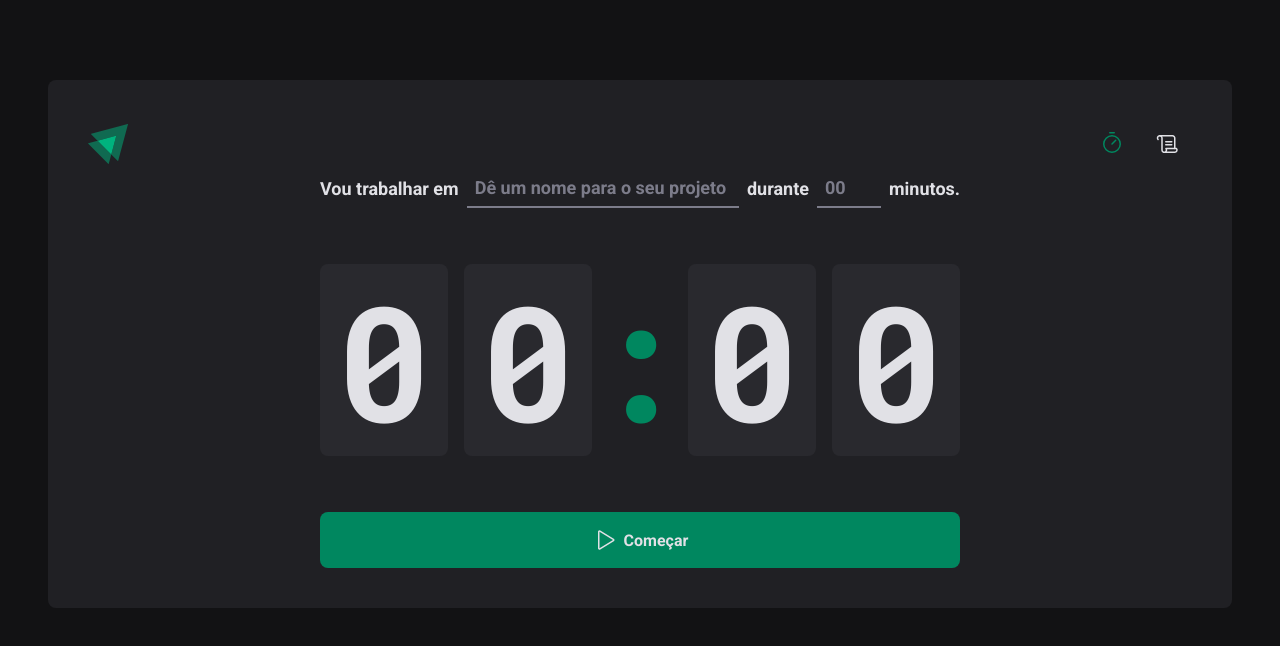
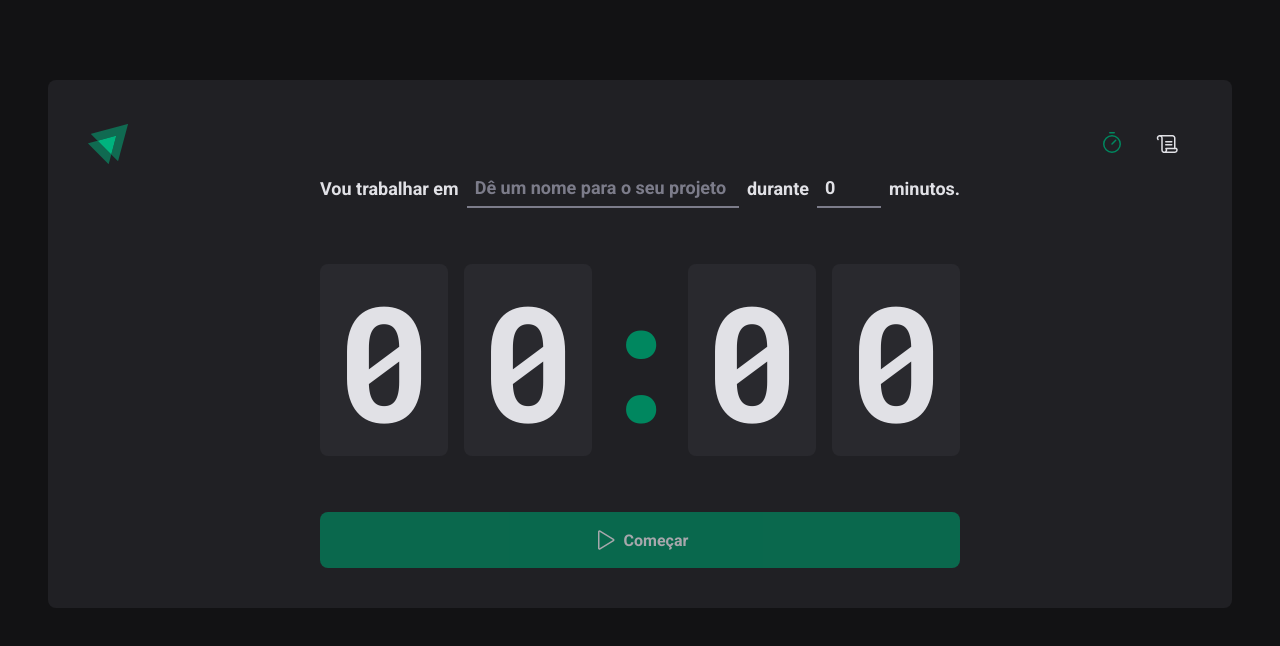
Before and after one commit to mateussk83/Exercises-Ignite-React, a React (Vite) app in the folder ignite-timer/: page / in a window 1280 px wide. Shown: the top 646 px of the page. Built offline with nearby package versions, Linux system fonts and the light colour scheme.

Commit message:
reset task and amount of minutes when there is onSubmit

```diff
--- a/ignite-timer/src/pages/Home/index.tsx
+++ b/ignite-timer/src/pages/Home/index.tsx
@@ -12,9 +12,18 @@
 const newCycleFormValidationSchema = zod.object({
   // aqui falamos que a task tem que ser uma string e tem que ter no minimo é um caracter e caso nao tiver mostrar a mensagem'Informe a tarefa'
   task: zod.string().min(1, 'Informe a tarefa'),
-  MinutesAmount: zod.number().min(5).max(60),
+  minutesAmount: zod.number().min(5).max(60),
 })
 
+// sempre que queremos referenciar algo do javascript dentro do typescript utilizamos typeof
+// aqui estamos criando a interface do typescript porem utilizando zod e o objeto NewCycleFormDataValidationSchema como referencia para tipagem de task e minutesAmount se torna mesma coisa do que
+/*
+interface NewCycleFormData {
+  task: string;
+  minutesAmount: number;
+}
+*/
+type NewCycleFormData = zod.infer<typeof newCycleFormValidationSchema>
 
 
 /* Controlled vs Uncontrolled
@@ -27,13 +36,20 @@
    // register -> ele vai adicionar um input no formulario
    //
    // watch -> eu consigo com este parametro watch ficar monitorando o input que eu quiser em tempo real como o useState
-  const { register, handleSubmit, watch } = useForm({
+  const { register, handleSubmit, watch, reset } = useForm<NewCycleFormData>({
     resolver: zodResolver(newCycleFormValidationSchema),
+    // useForm tbm pode configurar o valor inicial que a variavel vai ter!
+    defaultValues: {
+      task: '',
+      minutesAmount: 0,
+    }
   })
 
-  function handleCreateNewCycle(data: any) {
+  function handleCreateNewCycle(data: NewCycleFormData) {
     //data -> são os dados do nosso formulario
     console.log(data)
+    // reset volta para o valor inicial que foi definido la no defaultValues
+    reset()
   }
 
 
```
